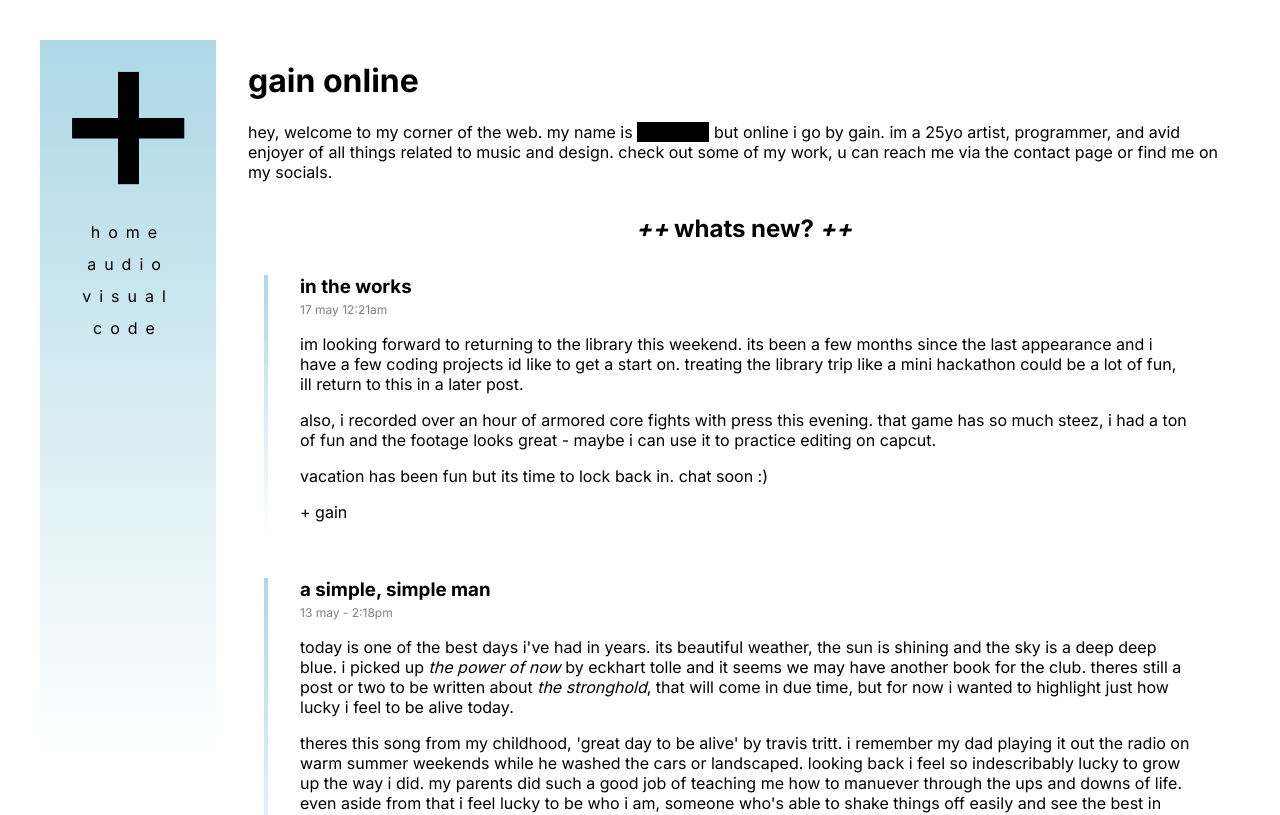
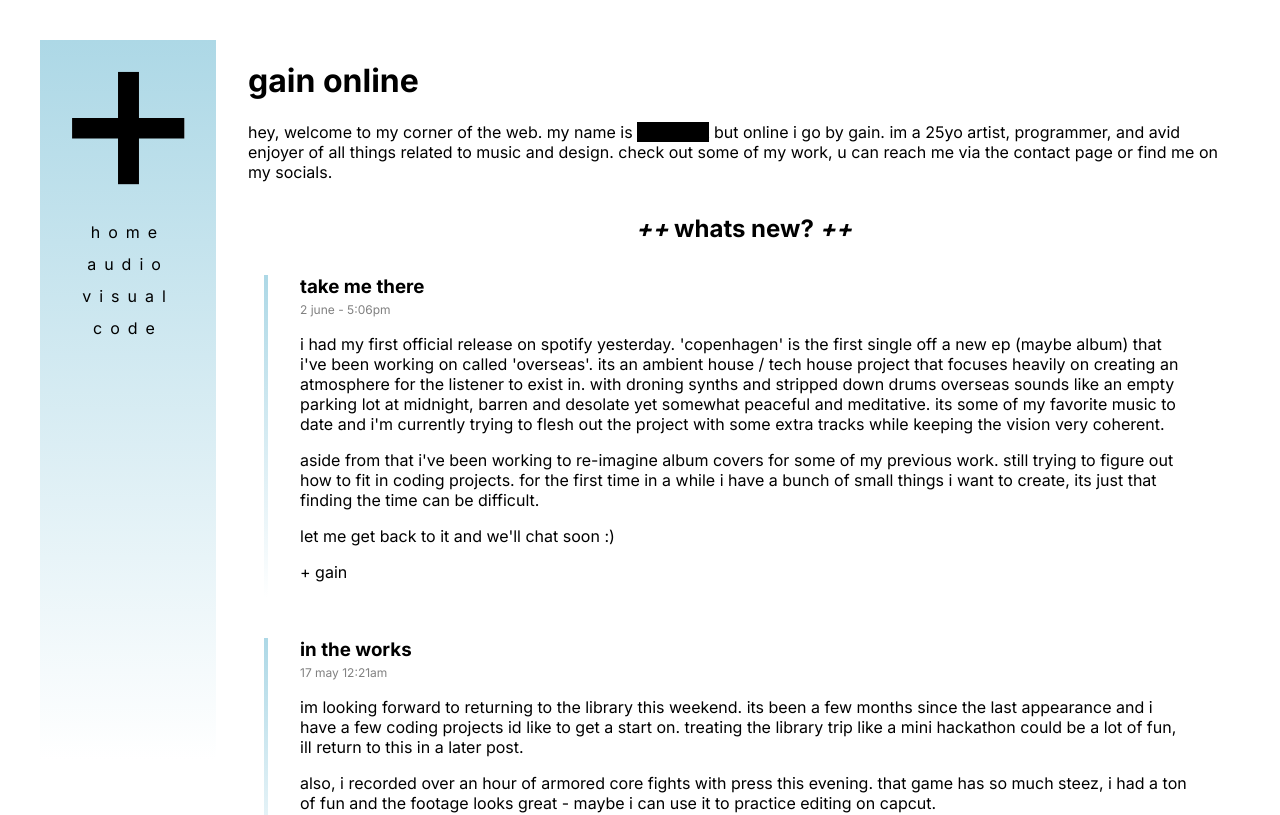
Before and after one commit to hharris56/gain.online, a Next.js app: page /home in a window 1280 px wide. Shown: the top 815 px of the page. Built offline with nearby package versions, Linux system fonts and the light colour scheme.

Commit message:
new post

```diff
--- a/src/app/home/posts/posts.tsx
+++ b/src/app/home/posts/posts.tsx
@@ -14,6 +14,7 @@ export default function Posts(){
     // TODO: implement filtering based on tags
 
     var posts = [
+        <June2 key="6/2" />,
         <May17 key="5/17" />,
         <May13 key="5/13" />,
         <Apr26pt2 key="4/26-2" />,
@@ -48,6 +49,20 @@ export default function Posts(){
         </div>
     )
 }
+function June2(){
+    return (
+        <BlogPost title="take me there" date="2 june - 5:06pm">
+            i had my first official release on spotify yesterday. 'copenhagen' is the first single off a new ep (maybe album) that i've been working on called 'overseas'. its an ambient house / tech house project that focuses heavily on creating an atmosphere for the listener to exist in. with droning synths and stripped down drums overseas sounds like an empty parking lot at midnight, barren and desolate yet somewhat peaceful and meditative. its some of my favorite music to date and i'm currently trying to flesh out the project with some extra tracks while keeping the vision very coherent.
+            <Break/>
+            aside from that i've been working to re-imagine album covers for some of my previous work. still trying to figure out how to fit in coding projects. for the first time in a while i have a bunch of small things i want to create, its just that finding the time can be difficult.
+            <Break/>
+            let me get back to it and we'll chat soon :)
+            <Break/>
+            + gain
+        </BlogPost>
+    )
+}
+
 function May17(){
     return (
         <BlogPost title="in the works" date="17 may 12:21am">
```
